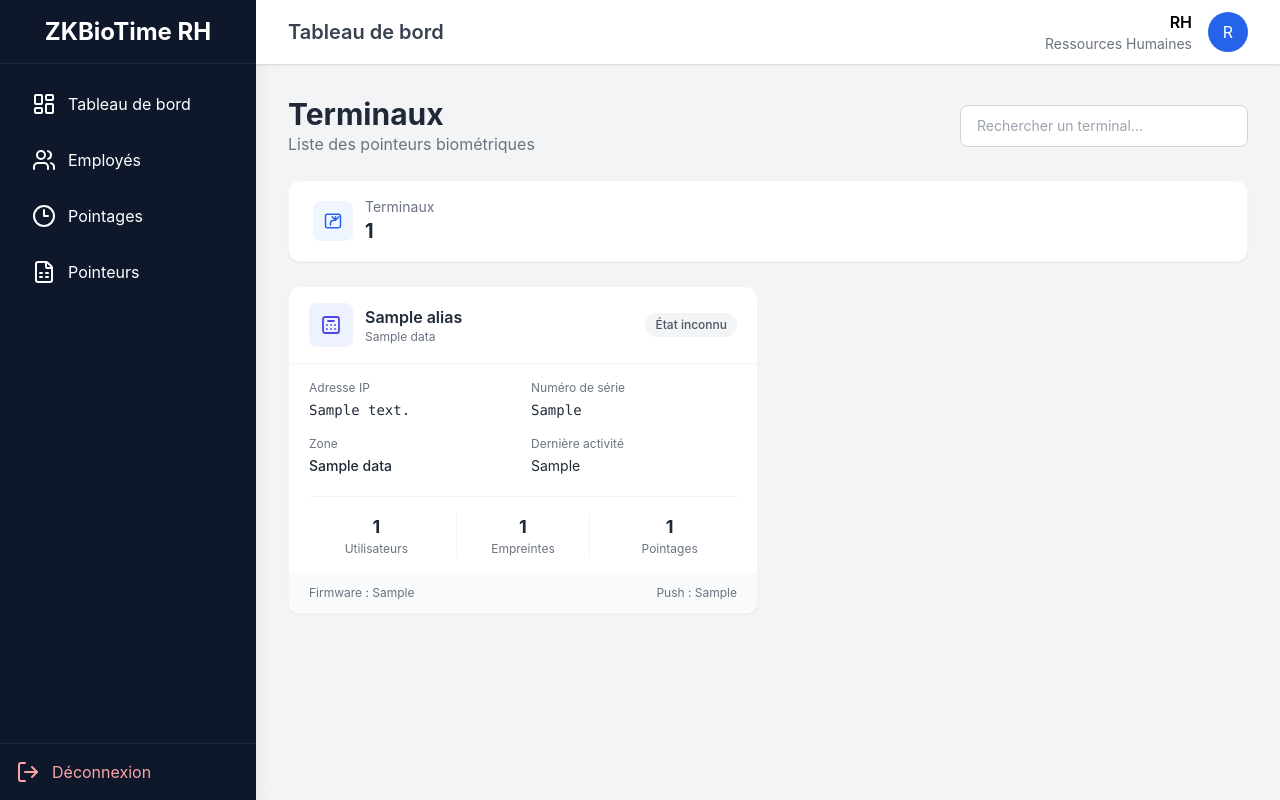
After one commit to maestrobeye/zkbiotime-py-api, a FastAPI app: template templates/terminals.html in a window 1280 px wide. The commit adds this page. Run offline with FastAPI, Linux system fonts and the light colour scheme; the template is opened without the code that fills it: most values are stand-ins (such as "Sample title", 1, 10 or a date in 2020); some libraries are stand-ins or nearby versions.

Commit message:
new features

```diff
--- a/main.py
+++ b/main.py
@@ -11,7 +11,6 @@ from starlette.middleware.sessions import SessionMiddleware
 from db import get_conn
 
 import pandas as pd
-import io
 import os
 from datetime import date
 from pydantic import BaseModel,EmailStr
@@ -51,16 +50,6 @@ templates = Jinja2Templates(
     directory="templates"
 )
 
-
-# -----------------------------
-# Utilisateur RH
-# (à remplacer par table users)
-# -----------------------------
-
-USERS = {
-    "rh": "1234",
-    "admin": "admin"
-}
 
 class EmployeeCreate(BaseModel):
     emp_code: str
@@ -827,70 +816,42 @@ async def update_employee(
     "/employee/{emp_id}",
     response_class=HTMLResponse
 )
-def employee_detail(
+async def employee_profile(
     request: Request,
     emp_id:int
 ):
     if not check_login(request):
         return RedirectResponse("/login")
 
+    token = request.session["zk_token"]
 
-    conn=get_conn()
-    cur=conn.cursor()
+    headers = {
+        "Authorization": f"Token {token}",
+        "Content-Type": "application/json",
+        "X-API-Key": "1234",
+    }
 
+    async with httpx.AsyncClient(timeout=30) as client:
 
-    cur.execute(
-        """
-        SELECT
-            e.emp_code,
-            e.first_name,
-            e.last_name,
-            e.email,
-            d.dept_name,
-            p.position_name
-
-        FROM personnel_employee e
-
-        LEFT JOIN personnel_department d
-        ON d.id=e.department_id
-
-        LEFT JOIN personnel_position p
-        ON p.id=e.position_id
-
-        WHERE e.id=%s
-
-        """,
-        (emp_id,)
-    )
-
-
-    emp=cur.fetchone()
-
-    cur.close()
-    conn.close()
-
-    if not emp:
-        raise HTTPException(
-            404,
-            "Employé introuvable"
+        response = await client.get(
+            f"http://localhost/personnel/api/employees/{emp_id}/",
+            headers=headers,
         )
 
-    employee = {
-        "code": emp[0],
-        "first_name": emp[1],
-        "last_name": emp[2],
-        "email": emp[3],
-        "department": emp[4],
-        "emp_id": emp_id
-    }
+    if response.status_code != 200:
+        raise HTTPException(
+            status_code=response.status_code,
+            detail=response.text,
+        )
 
     return templates.TemplateResponse(
-        request=request,
-        name="employee.html",
-        context={
-            "employee": employee,
-        }
-    )
+    request=request,
+    name="employee.html",
+    context={
+        "request": request,
+        "employee": response.json()
+    },
+)
 
 # -----------------------------
 # POINTAGES
@@ -1192,3 +1153,36 @@ def format_time(dt):
 
     utc_time = dt.astimezone(timezone.utc)
     return utc_time.strftime("%H:%M:%S")
+
+
+@app.get("/pointeurs")
+async def get_terminals(request: Request):
+
+    token = request.session["zk_token"]
+
+    headers = {
+        "Authorization": f"Token {token}",
+        "Content-Type": "application/json",
+        "X-API-Key": "1234",
+    }
+
+    async with httpx.AsyncClient(timeout=30) as client:
+
+        response = await client.get(
+            "http://localhost/iclock/api/terminals/",
+            headers=headers,
+        )
+
+    if response.status_code != 200:
+        raise HTTPException(
+            status_code=response.status_code,
+            detail=response.text,
+        )
+
+    return templates.TemplateResponse(
+        request=request,
+        name="terminals.html",
+        context={
+          "terminals": response.json()
+        },
+    )
--- a/templates/base.html
+++ b/templates/base.html
@@ -62,12 +62,9 @@
 
                 </a>
 
-                <a href="/attendance/export" class="flex items-center gap-3 px-4 py-3 rounded-lg hover:bg-slate-800">
-
+                <a href="/pointeurs" class="flex items-center gap-3 px-4 py-3 rounded-lg hover:bg-slate-800">
                     <i data-lucide="file-spreadsheet"></i>
-
-                    Export Excel
-
+                    Pointeurs
                 </a>
 
             </nav>
--- a/templates/employee_edit.html
+++ b/templates/employee_edit.html
@@ -76,7 +76,7 @@
         <!-- Position -->
         <div class="mt-6">
             <label for="position" class="block text-sm font-medium text-gray-700 mb-2">
-                Position
+                Fonction
             </label>
 
             <input type="text" id="position" name="position" value="{{ employee.position.position_name or '' }}"
--- /dev/null
+++ b/templates/terminals.html
@@ -0,0 +1,327 @@
+{% extends "base.html" %}
+
+{% block title %}Employé{% endblock %}
+
+{% block content %}
+
+<div class="space-y-6">
+
+    <!-- Header -->
+    <div class="flex flex-col md:flex-row md:items-center md:justify-between gap-4">
+
+        <div>
+            <h4 class="text-3xl font-bold text-gray-800">
+                Terminaux
+            </h4>
+
+            <p class="text-gray-500">
+                Liste des pointeurs biométriques
+            </p>
+        </div>
+
+        <!-- Recherche -->
+        <div>
+            <input id="searchInput" type="text" placeholder="Rechercher un terminal..." class="w-72 rounded-lg border border-gray-300
+                       px-4 py-2.5 text-sm
+                       focus:ring-2 focus:ring-blue-500
+                       focus:outline-none">
+        </div>
+
+    </div>
+
+
+    <!-- Statistique -->
+    <div class="bg-white rounded-xl shadow-sm border border-gray-100 px-6 py-4">
+
+        <div class="flex items-center gap-3">
+
+            <div class="w-10 h-10 rounded-lg bg-blue-50
+                        text-blue-600 flex items-center justify-center">
+
+                <svg xmlns="http://www.w3.org/2000/svg" fill="none" viewBox="0 0 24 24" stroke-width="1.8"
+                    stroke="currentColor" class="w-5 h-5">
+
+                    <path stroke-linecap="round" stroke-linejoin="round" d="M9 17v-2a4 4 0 0 1 4-4h2
+                             m0 0V7
+                             m0 4 4-4
+                             m-4 4-4-4
+                             M5 20h14a2 2 0 0 0 2-2V6
+                             a2 2 0 0 0-2-2H5a2 2 0 0 0-2 2v12
+                             a2 2 0 0 0 2 2Z" />
+
+                </svg>
+
+            </div>
+
+            <div>
+                <p class="text-sm text-gray-500">
+                    Terminaux
+                </p>
+
+                <p class="text-xl font-bold text-gray-800">
+                    {{ terminals.count }}
+                </p>
+            </div>
+
+        </div>
+
+    </div>
+
+
+    <!-- Liste des terminaux -->
+    <div id="terminalList" class="grid grid-cols-1 lg:grid-cols-2 gap-5">
+
+        {% for terminal in terminals.data %}
+
+        <div class="terminal-card bg-white rounded-xl shadow-sm
+                    border border-gray-100
+                    hover:shadow-md transition" data-search="{{ terminal.alias }}
+                           {{ terminal.sn }}
+                           {{ terminal.ip_address }}
+                           {{ terminal.area_name }}
+                           {{ terminal.terminal_name }}">
+
+            <!-- Header carte -->
+            <div class="px-5 py-4 border-b border-gray-100">
+
+                <div class="flex items-center justify-between">
+
+                    <div class="flex items-center gap-3">
+
+                        <!-- Icône terminal -->
+                        <div class="w-11 h-11 rounded-lg
+                                    bg-indigo-50 text-indigo-600
+                                    flex items-center justify-center">
+
+                            <svg xmlns="http://www.w3.org/2000/svg" fill="none" viewBox="0 0 24 24" stroke-width="1.8"
+                                stroke="currentColor" class="w-6 h-6">
+
+                                <path stroke-linecap="round" stroke-linejoin="round" d="M6 4h12a2 2 0 0 1 2 2v12
+                                         a2 2 0 0 1-2 2H6a2 2 0 0 1-2-2V6
+                                         a2 2 0 0 1 2-2Z" />
+
+                                <path stroke-linecap="round" stroke-linejoin="round" d="M9 8h6
+                                         M8 12h.01
+                                         M12 12h.01
+                                         M16 12h.01
+                                         M8 16h.01
+                                         M12 16h.01
+                                         M16 16h.01" />
+
+                            </svg>
+
+                        </div>
+
+                        <div>
+
+                            <h3 class="font-semibold text-gray-800">
+                                {{ terminal.alias }}
+                            </h3>
+
+                            <p class="text-xs text-gray-500">
+                                {{ terminal.terminal_name }}
+                            </p>
+
+                        </div>
+
+                    </div>
+
+
+                    {% if terminal.state == "1" or terminal.state == 1 %}
+
+                    <span class="inline-flex items-center gap-1.5
+                                 px-2.5 py-1 rounded-full
+                                 bg-green-50 text-green-700
+                                 text-xs font-medium">
+
+                        <span class="w-1.5 h-1.5 rounded-full bg-green-500"></span>
+
+                        En ligne
+
+                    </span>
+
+                    {% elif terminal.state == "3" or terminal.state == 3 %}
+
+                    <span class="inline-flex items-center gap-1.5
+                                 px-2.5 py-1 rounded-full
+                                 bg-red-50 text-red-700
+                                 text-xs font-medium">
+
+                        <span class="w-1.5 h-1.5 rounded-full bg-red-500"></span>
+
+                        Hors ligne
+
+                    </span>
+
+                    {% else %}
+
+                    <span class="inline-flex items-center gap-1.5
+                                 px-2.5 py-1 rounded-full
+                                 bg-gray-100 text-gray-600
+                                 text-xs font-medium">
+
+                        État inconnu
+
+                    </span>
+
+                    {% endif %}
+
+
+                </div>
+
+            </div>
+
+
+            <!-- Informations -->
+            <div class="px-5 py-4">
+
+                <div class="grid grid-cols-2 gap-4">
+
+                    <!-- IP -->
+                    <div>
+
+                        <p class="text-xs text-gray-500">
+                            Adresse IP
+                        </p>
+
+                        <p class="mt-1 text-sm font-medium
+                                  text-gray-800 font-mono">
+                            {{ terminal.ip_address }}
+                        </p>
+
+                    </div>
+
+
+                    <!-- Numéro série -->
+                    <div>
+
+                        <p class="text-xs text-gray-500">
+                            Numéro de série
+                        </p>
+
+                        <p class="mt-1 text-sm font-medium
+                                  text-gray-800 font-mono">
+                            {{ terminal.sn }}
+                        </p>
+
+                    </div>
+
+
+                    <!-- Zone -->
+                    <div>
+
+                        <p class="text-xs text-gray-500">
+                            Zone
+                        </p>
+
+                        <p class="mt-1 text-sm font-medium text-gray-800">
+                            {{ terminal.area_name or "-" }}
+                        </p>
+
+                    </div>
+
+
+                    <!-- Dernière activité -->
+                    <div>
+
+                        <p class="text-xs text-gray-500">
+                            Dernière activité
+                        </p>
+
+                        <p class="mt-1 text-sm text-gray-800">
+                            {{ terminal.last_activity or "-" }}
+                        </p>
+
+                    </div>
+
+                </div>
+
+
+                <!-- Statistiques -->
+                <div class="mt-5 pt-4 border-t border-gray-100">
+
+                    <div class="grid grid-cols-3 gap-3">
+
+                        <!-- Utilisateurs -->
+                        <div class="text-center">
+
+                            <p class="text-lg font-bold text-gray-800">
+                                {{ terminal.user_count }}
+                            </p>
+
+                            <p class="text-xs text-gray-500">
+                                Utilisateurs
+                            </p>
+
+                        </div>
+
+
+                        <!-- Empreintes -->
+                        <div class="text-center border-x border-gray-100">
+
+                            <p class="text-lg font-bold text-gray-800">
+                                {{ terminal.fp_count }}
+                            </p>
+
+                            <p class="text-xs text-gray-500">
+                                Empreintes
+                            </p>
+
+                        </div>
+
+
+                        <!-- Pointages -->
+                        <div class="text-center">
+
+                            <p class="text-lg font-bold text-gray-800">
+                                {{ terminal.transaction_count }}
+                            </p>
+
+                            <p class="text-xs text-gray-500">
+                                Pointages
+                            </p>
+
+                        </div>
+
+                    </div>
+
+                </div>
+
+            </div>
+
+
+            <!-- Footer -->
+            <div class="px-5 py-3 bg-gray-50
+                        rounded-b-xl
+                        flex items-center justify-between">
+
+                <span class="text-xs text-gray-500">
+                    Firmware : {{ terminal.fw_ver }}
+                </span>
+
+                <span class="text-xs text-gray-500">
+                    Push : {{ terminal.push_ver }}
+                </span>
+
+            </div>
+
+        </div>
+
+        {% else %}
+
+        <div class="lg:col-span-2 bg-white rounded-xl
+                    border border-gray-100 py-12
+                    text-center text-gray-500">
+
+            Aucun terminal trouvé.
+
+        </div>
+
+        {% endfor %}
+
+    </div>
+
+</div>
+
+
+{% endblock %}
```
Also changed, not shown: templates/employee.html (+13 -3 lines).
